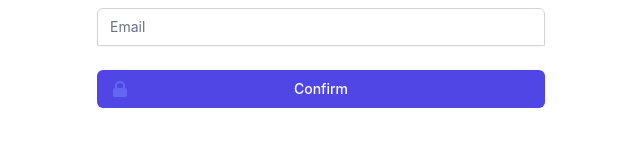
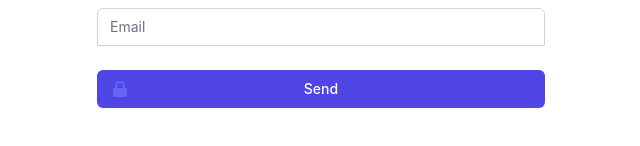
Before and after one commit to developer-sidani/E-Learning-System-Frontend, a Next.js app: page /auth/request-verification in a window 1280 px wide. Shown: the part 412-558 px from the top of the page, without its empty margins (319-959 px from the left). Built offline with nearby package versions, Linux system fonts and the light colour scheme.

Commit message:
send verification email api

```diff
--- a/src/api/auth/index.js
+++ b/src/api/auth/index.js
@@ -3,3 +3,4 @@ export { register } from './register'
 export { forgetPassword } from './forget-password'
 export { resetPassword } from './reset-password'
 export { verifyEmail } from './verify-email'
+export { sendVerifyEmail } from './send-verify-email'
--- /dev/null
+++ b/src/api/auth/send-verify-email.js
@@ -0,0 +1,18 @@
+import axios from 'axios'
+import { baseUrl } from '../config'
+
+export const sendVerifyEmail = async ({ email }) => {
+  try {
+    const result = await axios.post(`${baseUrl}/auth/send-verify-email`, {
+      email,
+    })
+    return {
+      response: result.data,
+    }
+  } catch (err) {
+    return {
+      message: err?.response?.data?.message,
+      status: err?.response?.data?.statusCode,
+    }
+  }
+}
--- a/src/pages/auth/request-verification.jsx
+++ b/src/pages/auth/request-verification.jsx
@@ -2,14 +2,17 @@ import React, { useState } from 'react'
 import { Field, Form, Formik } from 'formik'
 import { LockClosedIcon } from '@heroicons/react/solid'
 import { useRouter } from 'next/router'
+import * as Yup from 'yup'
 import { PageHeader } from '../../components'
 import { wait } from '../../utils'
 
 const RequestVerificationPage = () => {
+  const verificationSchema = Yup.object().shape({
+    email: Yup.string().email().required('Required'),
+  })
   const [loading, setLoading] = useState(false)
   const router = useRouter()
   const { email } = router.query
-  console.log(email)
   return (
     <>
       <PageHeader title="Learn+ | Request Verification" />
@@ -26,6 +29,7 @@ const RequestVerificationPage = () => {
             </h2>
           </div>
           <Formik
+            validationSchema={verificationSchema}
             enableReinitialize
             initialValues={{
               email: email || '',
@@ -59,9 +63,9 @@ const RequestVerificationPage = () => {
                       className="appearance-none rounded-none relative block w-full px-3 py-2 border border-gray-300 placeholder-gray-500 text-gray-900 rounded-t-md focus:outline-none focus:ring-indigo-500 focus:border-indigo-500 focus:z-10 sm:text-sm"
                       placeholder="Email"
                     />
-                    {errors.password && touched.password ? (
+                    {errors.email && touched.email ? (
                       <div className="my-2 text-pink-600 text-sm">
-                        {errors.password}
+                        {errors.email}
                       </div>
                     ) : null}
                   </div>
@@ -76,7 +80,7 @@ const RequestVerificationPage = () => {
                     <span className="absolute left-0 inset-y-0 flex items-center pl-3">
                       <LockClosedIcon className={loading ? 'animate-pulse h-5 w-5 text-gray-500' : 'h-5 w-5 text-indigo-500 group-hover:text-indigo-400'} aria-hidden="true" />
                     </span>
-                    Confirm
+                    Send
                   </button>
                 </div>
               </Form>
```
